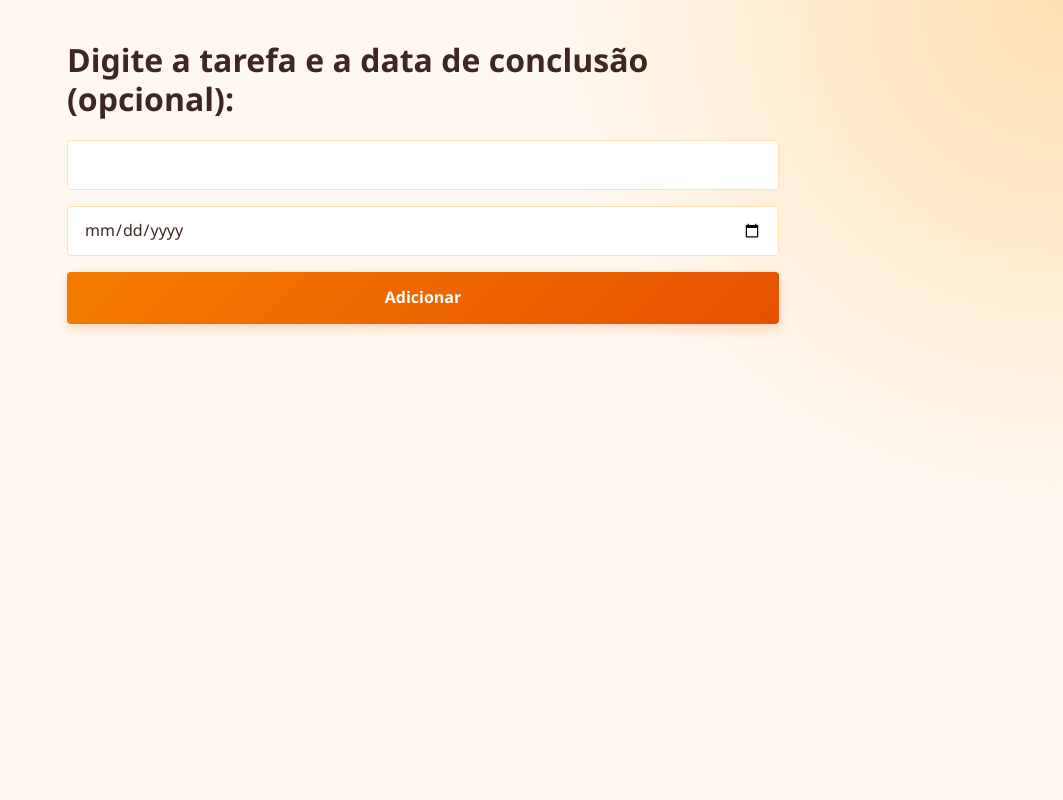
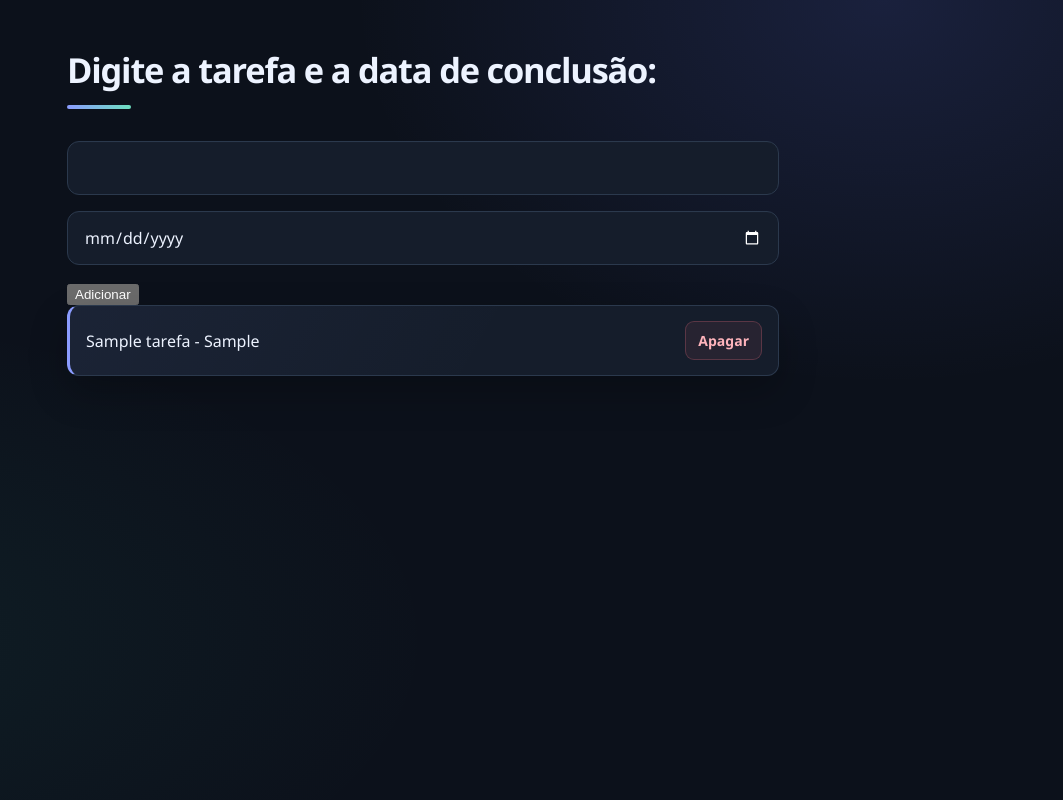
Before and after one commit to BrunoManganaro/tarefas_mvc_Flask, a Flask app: template src/tarefas/templates/base.html in a window 1280 px wide. Shown: the whole page, without its empty margins (217-1280 px from the left). Run offline with Flask 3, Linux system fonts and the light colour scheme; the template is opened without the code that fills it: most values are stand-ins (such as "Sample title", 1, 10 or a date in 2020).

Commit message:
Feat: Função para deletar tarefas

```diff
--- a/src/tarefas/app.py
+++ b/src/tarefas/app.py
@@ -1,6 +1,7 @@
-from flask import Flask, render_template
+from flask import Flask, redirect, render_template, request, url_for
 
 from tarefas.models.database import init_db
+from tarefas.models.tarefa import Tarefa
 
 app = Flask(__name__)
 
@@ -11,9 +12,39 @@ with app.app_context():
 def test():
     return "Servidor online!"
 
-@app.route('/')
+@app.route('/', methods=['GET', 'POST'])
 def home():
-    return render_template("base.html", titulo="Minha Lista de Tarefas")
+
+    if request.method == 'POST':
+        titulo_form = request.form['tituloTarefa'] # Casa com o nome do input no form
+        data_conclusao_form = request.form['dataConclusao'] # Casa com o nome do input no form
+
+        data_corrigida = data_conclusao_form or None
+        # 'or' nesse caso é um operador de coalescência -> retorna o
+        # primeiro valor válido
+
+        # Instanciamos uma nova tarefa com os dados recebidos do form
+        tarefa = Tarefa(titulo=titulo_form, data_conclusao=data_corrigida)
+
+        # Salvamos a tarefa no banco
+        tarefa.salvarTarefa()
+
+        return redirect(url_for('home'))
+
+    tarefas = Tarefa.listarTarefas()
+
+    return render_template(
+        "base.html",
+        titulo_da_pagina="Minha Lista de Tarefas",
+        tarefas_da_pagina=tarefas
+    )
+
+@app.route('/delete/<int:id>')
+def apagar_id_especificado(id = None):
+    url = request.path
+    Tarefa.apagarTarefas(url)
+    return(redirect(url_for('home')))
+
 
 if __name__ == "__main__":
     app.run()
--- a/src/tarefas/models/database.py
+++ b/src/tarefas/models/database.py
@@ -120,4 +120,4 @@ será lido e executado como string.
 #db = Database()
 #db.conectar()
 #print(db.executar("SELECT * FROM tipos_combustivel;"))
-#db.desconectar()'
+#db.desconectar()
--- a/src/tarefas/static/style.css
+++ b/src/tarefas/static/style.css
@@ -1,21 +1,18 @@
-/* ==============================
-   Paleta de cores: tons de laranja
-   Aplicação: Lista de tarefas
-   ============================== */
+/* Tema escuro elegante para a lista de tarefas */
 
 :root {
-    --laranja-principal: #f57c00;
-    --laranja-escuro: #e65100;
-    --laranja-claro: #ffcc80;
-    --laranja-suave: #fff3e0;
-    --fundo: #fff8f1;
-    --branco: #ffffff;
-    --texto: #3e2723;
-    --texto-secundario: #795548;
-    --borda: #ffe0b2;
-    --sombra: 0 8px 24px rgba(230, 81, 0, 0.10);
+    color-scheme: dark;
+    --fundo: #0c111b;
+    --superficie: #151d2b;
+    --superficie-elevada: #1c2738;
+    --texto: #edf3ff;
+    --texto-suave: #9baac0;
+    --acento: #8b9cff;
+    --acento-claro: #bdc7ff;
+    --menta: #6de0c0;
+    --borda: #2b394d;
+    --sombra: 0 16px 38px rgb(0 0 0 / 24%);
 }
-
 
 * {
     box-sizing: border-box;
@@ -25,214 +22,182 @@ body {
     max-width: 760px;
     min-height: 100vh;
     margin: 0 auto;
-    padding: 20px 24px;
+    padding: 48px 24px;
 
-    font-family: "Segoe UI", Arial, sans-serif;
     color: var(--texto);
     background:
-        radial-gradient(
-            circle at top right,
-            #ffe0b2 0,
-            transparent 35%
-        ),
+        radial-gradient(ellipse at 86% 0, rgb(105 122 255 / 15%), transparent 34%),
+        radial-gradient(ellipse at 0 80%, rgb(56 196 168 / 8%), transparent 36%),
         var(--fundo);
-
-    line-height: 1.2;
+    font-family: "Segoe UI", Arial, sans-serif;
+    line-height: 1.5;
 }
 
-
-h2 {
-    margin: 0 0 30px;
-    color: var(--laranja-escuro);
-    font-size: 1.9rem;
+h1 {
+    position: relative;
+    margin: 0 0 32px;
+    padding: 0 0 18px;
+    color: var(--texto);
+    font-size: clamp(1.65rem, 5vw, 2.15rem);
     font-weight: 750;
-    line-height: 1.3;
-    letter-spacing: -0.5px;
+    line-height: 1.25;
+    letter-spacing: -0.035em;
 }
 
-h2::after {
+h1::after {
     content: "";
-    display: block;
+    position: absolute;
+    bottom: 0;
+    left: 0;
     width: 64px;
-    height: 5px;
-    margin-top: 14px;
-    border-radius: 10px;
-    background: var(--laranja-principal);
+    height: 4px;
+    background: linear-gradient(90deg, var(--acento), var(--menta));
+    border-radius: 99px;
 }
-
 
 input {
     display: block;
     width: 100%;
-    min-height: 50px;
+    min-height: 54px;
     margin-bottom: 16px;
-    padding: 12px 16px;
+    padding: 13px 16px;
 
     color: var(--texto);
-    background: var(--branco);
+    background: var(--superficie);
     border: 1px solid var(--borda);
-    border-radius: 4px;
-
+    border-radius: 12px;
+    box-shadow: inset 0 1px 2px rgb(255 255 255 / 2%);
     font: inherit;
     font-size: 1rem;
-
     outline: none;
-    transition:
-        border-color 0.2s ease,
-        box-shadow 0.2s ease,
-        background-color 0.2s ease;
+    transition: border-color 0.18s ease, box-shadow 0.18s ease, background-color 0.18s ease;
 }
 
 input::placeholder {
-    color: #a1887f;
+    color: var(--texto-suave);
 }
 
 input:hover {
-    border-color: var(--laranja-claro);
+    border-color: #50627e;
 }
 
 input:focus {
-    border-color: var(--laranja-principal);
-    box-shadow: 0 0 0 4px rgba(245, 124, 0, 0.14);
+    background: var(--superficie-elevada);
+    border-color: var(--acento);
+    box-shadow: 0 0 0 4px rgb(139 156 255 / 15%);
 }
 
+input[type="date"] {
+    color-scheme: dark;
+}
 
 body > button {
     display: block;
     width: 100%;
-    min-height: 52px;
-    margin: 8px 0 24px;
+    min-height: 54px;
+    margin: 8px 0 30px;
     padding: 13px 20px;
 
-    color: var(--branco);
-    background: linear-gradient(
-        135deg,
-        var(--laranja-principal),
-        var(--laranja-escuro)
-    );
-
-    border: none;
-    border-radius: 4px;
-
+    color: #0d1421;
+    background: linear-gradient(110deg, #aab5ff, #7d91f6);
+    border: 0;
+    border-radius: 12px;
+    box-shadow: 0 7px 18px rgb(105 122 255 / 20%);
     font: inherit;
     font-size: 1rem;
-    font-weight: 700;
-
+    font-weight: 750;
     cursor: pointer;
-    box-shadow: 0 5px 12px rgba(230, 81, 0, 0.20);
-
-    transition:
-        transform 0.2s ease,
-        box-shadow 0.2s ease,
-        filter 0.2s ease;
+    transition: transform 0.18s ease, box-shadow 0.18s ease, filter 0.18s ease;
 }
 
 body > button:hover {
+    filter: brightness(1.08);
     transform: translateY(-2px);
-    box-shadow: 0 8px 18px rgba(230, 81, 0, 0.28);
-    filter: brightness(1.04);
+    box-shadow: 0 10px 24px rgb(105 122 255 / 28%);
 }
 
 body > button:active {
     transform: translateY(0);
-    box-shadow: 0 3px 8px rgba(230, 81, 0, 0.18);
+    box-shadow: 0 4px 12px rgb(105 122 255 / 20%);
 }
 
-button:focus-visible {
-    outline: 3px solid var(--laranja-claro);
-    outline-offset: 3px;
+button:focus-visible,
+a:focus-visible {
+    outline: 3px solid var(--menta);
+    outline-offset: 4px;
 }
-
 
 #listaTarefas {
     display: flex;
     flex-direction: column;
     gap: 12px;
-    margin-top: 16px;
+    margin: 0;
+    padding: 0;
+    list-style: none;
 }
 
-/* Cada tarefa é um div criado pelo JavaScript */
-
-#listaTarefas > div {
+#listaTarefas > li {
     display: flex;
     align-items: center;
     justify-content: space-between;
     gap: 16px;
 
     min-width: 0;
-    padding: 12px 12px;
-
+    padding: 15px 16px;
     color: var(--texto);
-    background: var(--branco);
+    background: linear-gradient(120deg, rgb(139 156 255 / 5%), transparent 60%), var(--superficie);
     border: 1px solid var(--borda);
-    border-left: 5px solid var(--laranja-principal);
-    border-radius: 4px;
-
+    border-left: 3px solid var(--acento);
+    border-radius: 12px;
     box-shadow: var(--sombra);
     overflow-wrap: anywhere;
-
-    transition:
-        transform 0.2s ease,
-        box-shadow 0.2s ease,
-        border-color 0.2s ease;
+    transition: border-color 0.18s ease, background-color 0.18s ease, transform 0.18s ease;
 }
 
-#listaTarefas > div:hover {
+#listaTarefas > li:hover {
+    background-color: var(--superficie-elevada);
+    border-color: #465777;
+    border-left-color: var(--menta);
     transform: translateY(-2px);
-    border-left-color: var(--laranja-escuro);
-    box-shadow: 0 10px 28px rgba(230, 81, 0, 0.15);
 }
 
+#listaTarefas a {
+    flex-shrink: 0;
+    margin-left: auto;
+    padding: 8px 12px;
 
-#listaTarefas button {
-    flex-shrink: 0;
-    margin-left: 0 !important;
-    padding: 8px 13px;
-
-    color: var(--laranja-escuro);
-    background: var(--laranja-suave);
-    border: 1px solid var(--laranja-claro);
-    border-radius: 4px;
-
+    color: #ffb4bc;
+    background: rgb(255 115 131 / 8%);
+    border: 1px solid rgb(255 115 131 / 24%);
+    border-radius: 9px;
     font: inherit;
-    font-size: 0.85rem;
-    font-weight: 700;
-
-    cursor: pointer;
-
-    transition:
-        color 0.2s ease,
-        background-color 0.2s ease,
-        border-color 0.2s ease;
+    font-size: 0.875rem;
+    font-weight: 650;
+    text-decoration: none;
+    transition: color 0.18s ease, background-color 0.18s ease, border-color 0.18s ease;
 }
 
-#listaTarefas button:hover {
-    color: var(--branco);
-    background: var(--laranja-escuro);
-    border-color: var(--laranja-escuro);
+#listaTarefas a:hover {
+    color: #fff0f1;
+    background: #a63d50;
+    border-color: #d26070;
 }
-
 
 @media (max-width: 600px) {
     body {
         padding: 32px 16px;
     }
 
-    h2 {
-        font-size: 1.55rem;
+    #listaTarefas > li {
+        align-items: flex-start;
+        gap: 12px;
+        padding: 13px;
     }
 
-    #listaTarefas > div {
-        align-items: flex-start;
-        gap: 12px;
-        padding: 14px;
-    }
-
-    #listaTarefas button {
+    #listaTarefas a {
         padding: 7px 10px;
     }
 }
-
 
 @media (prefers-reduced-motion: reduce) {
     *,
--- a/src/tarefas/templates/base.html
+++ b/src/tarefas/templates/base.html
@@ -3,18 +3,29 @@
 <head>
     <meta charset="UTF-8">
     <meta name="viewport" content="width=device-width, initial-scale=1.0">
-    <title>{{ titulo }}</title>
+    <title>{{ titulo_da_pagina }}</title>
     <link rel="stylesheet" href="{{ url_for('static', filename='style.css') }}">
 </head>
 <body>
-    <h1>Digite a tarefa e a data de conclusão (opcional):</h1>
+    <h1>Digite a tarefa e a data de conclusão:</h1>
 
-    <input type="text" id="tituloTarefa">
-    <input type="date" id="dataConclusao">
-    <button type="button" onclick="adicionarTarefa()">Adicionar</button>
-    <output id="listaTarefas">Nenhuma tarefa cadastrada</output>
+    <form method="POST"> <!--Seleciona o método HTTP-->
+        <input type="text" id="tituloTarefa" name="tituloTarefa">
+        <input type="date" id="dataConclusao" name="dataConclusao">
+        <button type="submit">Adicionar</button>
+    </form>
+    <!-- <output id="listaTarefas">Nenhuma tarefa cadastrada</output> -->
 
-    <script>
+    <ul id="listaTarefas">
+        {% for tarefa in tarefas_da_pagina %}
+            <li>
+                {{ tarefa.titulo_tarefa }} - {{ tarefa.data_conclusao }}
+                <a href="/delete/{{ tarefa.id_tarefa }}">Apagar</a> <!-- Link para a rota de apagar este ID -->
+            </li>
+        {% endfor %}
+    </ul>
+
+    <!-- <script>
         // Aplicação MVC (Modelagem-Visualização)
 
         // Seção de Modelagem
@@ -83,6 +94,6 @@
         }
 
         renderizarTarefas();
-    </script>
+    </script> -->
 </body>
 </html>
```
Also changed, not shown: src/tarefas/models/tarefa.py (+22 -3 lines).
